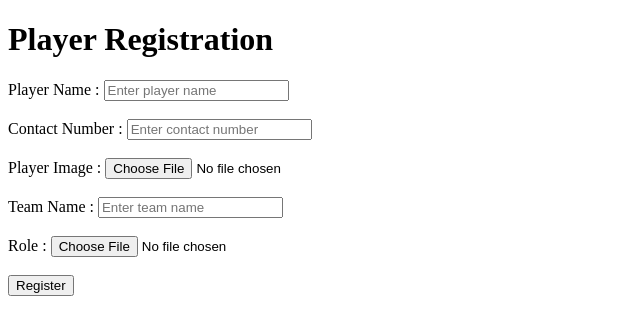
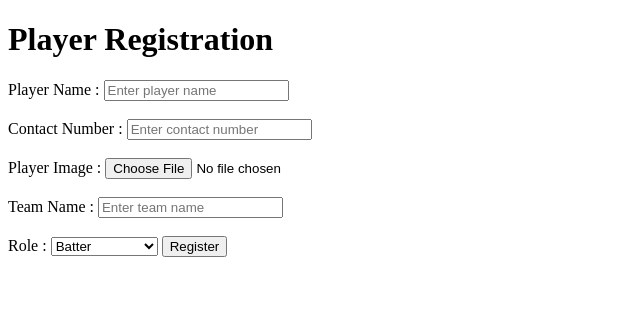
Before and after one commit to Kirisi15/Cricket, a PHP site: page /playerRegistration.php in a window 1280 px wide. Shown: the top 335 px of the page, without its empty margins (0-640 px from the left). Run offline with PHP 8.4, Linux system fonts and the light colour scheme; a stand-in replaces the project's code that opens the database connection.

Commit message:
Update playerRegistration.php

```diff
--- a/playerRegistration.php
+++ b/playerRegistration.php
@@ -26,7 +26,12 @@
         <input type = "text" name ="teamName" placeholder = "Enter team name" required><br><br>
 
         <label for = "role" >Role : </label>
-        <input type = "file" name ="role" required><br><br>
+        <select>
+            <option value = "batter">Batter</option>
+            <option value = "bowler">Bowler</option>
+            <option value = "wicketkeeper">Wicket keeper</option>
+            <option value = "all-rounders">all-rounders</option>
+        </select>
 
         <input type="submit" name="submit" value="Register"> <br><br>
 
```
